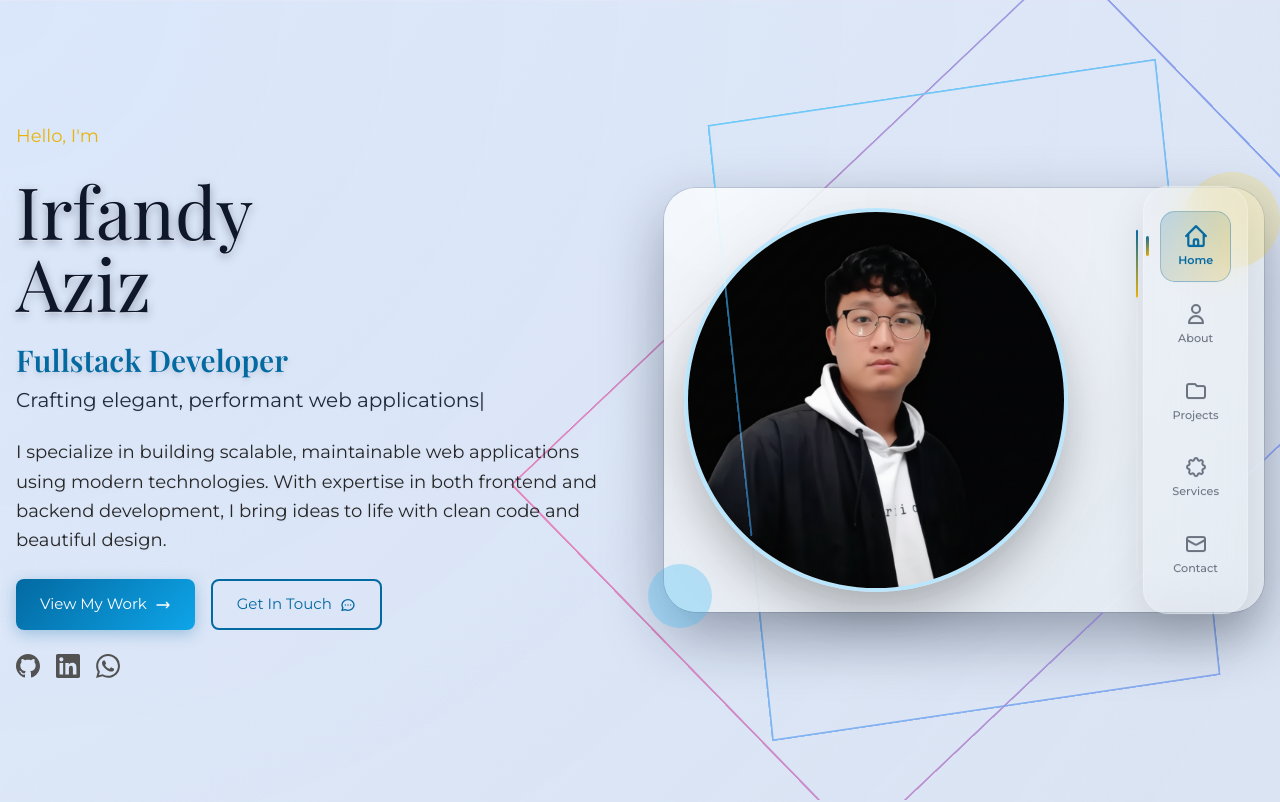
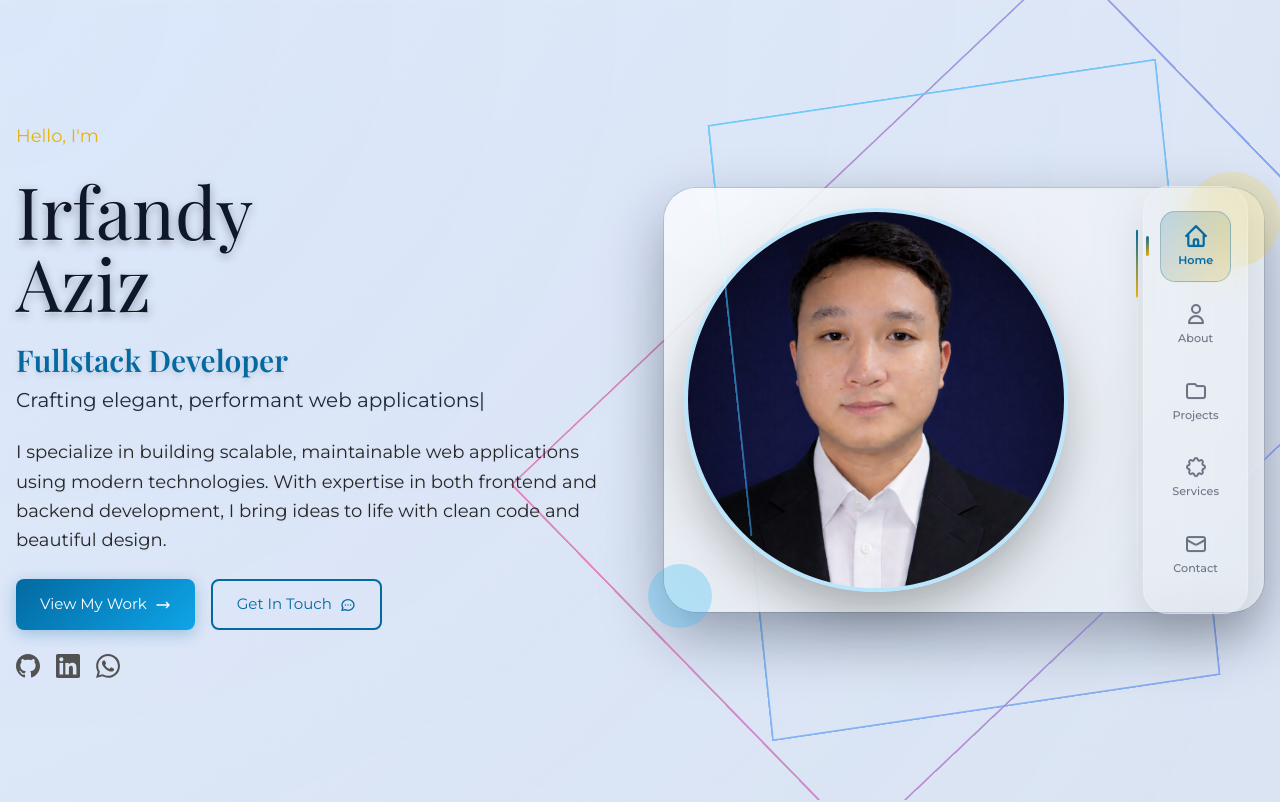
Before and after one commit to irfandyz/portfolio-vue, a Vue app: page / in a window 1280 px wide. Shown: the top 802 px of the page. Built offline with nearby package versions, Linux system fonts and the light colour scheme.

Commit message:
Update Hero component to use the correct profile image path, changing from 'profile-new.png' to 'profile.png'.

```diff
--- a/src/components/Hero.vue
+++ b/src/components/Hero.vue
@@ -13,7 +13,7 @@ const tiltX = ref(0)
 const tiltY = ref(0)
 
 // Use the correct path for Vite
-const imageSrc = '/profile-new.png'
+const imageSrc = '/profile.png'
 
 const handleImageLoad = () => {
   imageLoaded.value = true
```
Also changed, not shown: public/profile.png (added).
